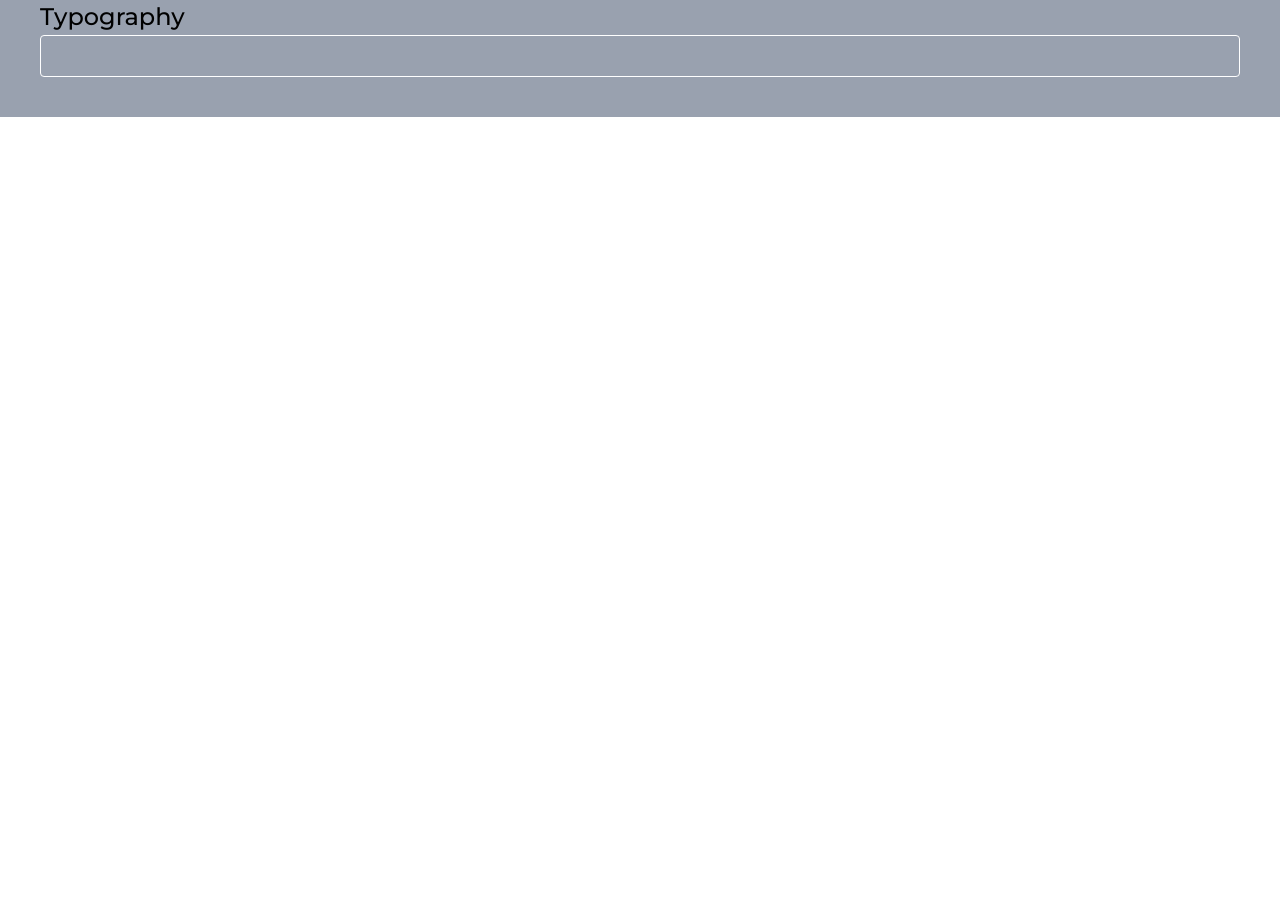
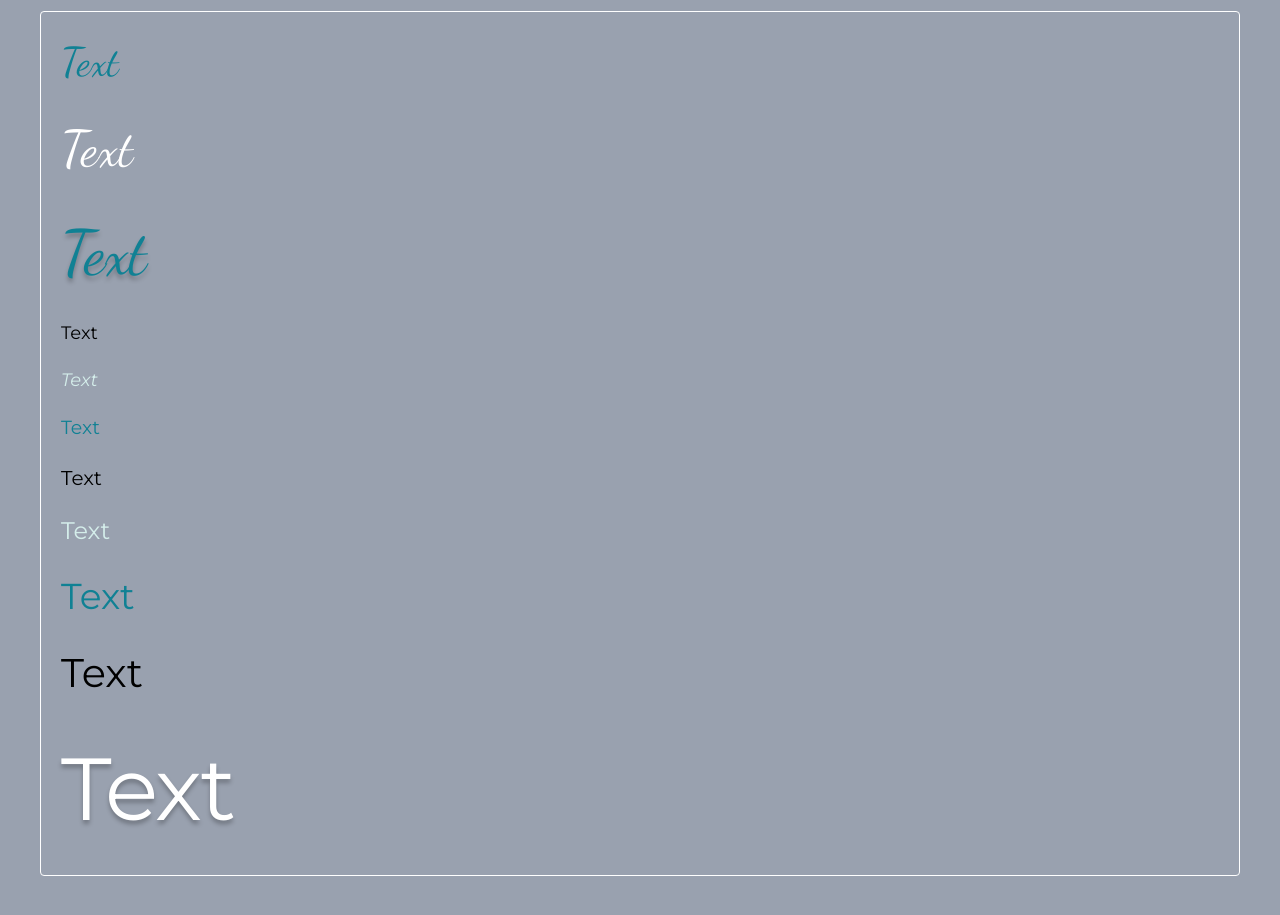
Before and after one commit to barry-black/nicole-pages-website, a Next.js app: page /design-system in a window 1280 px wide. Shown: the part 1705-2620 px from the top of the page. Before the commit the page ends 1822 px from the top, so only its background shows below. Built offline with nearby package versions, Linux system fonts and the light colour scheme.

Commit message:
1st proposition of component accueil

```diff
--- a/src/pages/design-system.tsx
+++ b/src/pages/design-system.tsx
@@ -98,11 +98,53 @@ export default function DesignSystem() {
 
         {/* Typography */}
         <div className="max-w">
-          <Typography variant="m-24" weight="medium">
-            Typography
-          </Typography>
-          <div className="flex flex-col gap-5 p-5 border border-white rounded">
-            {/* ... ton contenu typography actuel ... */}
+          <div className="space-y-2">
+            <Typography variant="m-24" weight="medium">
+              Typography
+            </Typography>
+            <div className="flex flex-col gap-5 p-5 border border-white rounded">
+              <Typography variant="ds-40" theme="ocean-blue" component="h1">
+                Text
+              </Typography>
+              <Typography variant="ds-50" theme="white" component="h1">
+                Text
+              </Typography>
+              <Typography
+                variant="ds-62-shadow"
+                theme="ocean-blue"
+                component="h1"
+              >
+                Text
+              </Typography>
+              <Typography variant="m-18" theme="black" component="div">
+                Text
+              </Typography>
+              <Typography
+                variant="m-18-italic"
+                theme="pale-blue"
+                component="div"
+              >
+                Text
+              </Typography>
+              <Typography variant="m-19" theme="ocean-blue" component="div">
+                Text
+              </Typography>
+              <Typography variant="m-20" theme="black" component="div">
+                Text
+              </Typography>
+              <Typography variant="m-24" theme="pale-blue" component="div">
+                Text
+              </Typography>
+              <Typography variant="m-36" theme="ocean-blue" component="div">
+                Text
+              </Typography>
+              <Typography variant="m-40" theme="black" component="div">
+                Text
+              </Typography>
+              <Typography variant="m-88-shadow" theme="white" component="div">
+                Text
+              </Typography>
+            </div>
           </div>
         </div>
       </Container>
--- a/src/pages/main-page.tsx
+++ b/src/pages/main-page.tsx
@@ -5,8 +5,9 @@ import { useState } from "react";
 import Image from "next/image";
 
 /* Component */
+import { Seo } from "@/ui/components/seo/seo";
 import { Navigation } from "@/ui/components/navigation/navigation";
-import { Seo } from "@/ui/components/seo/seo";
+import { Accueil } from "@/ui/components/accueil/accueil";
 
 export default function MainPage() {
   const [menuOpen, setMenuOpen] = useState(false);
@@ -45,8 +46,9 @@ export default function MainPage() {
         {/* Sticky Navbar */}
         <Navigation menuOpen={menuOpen} toggleMenu={toggleMenu} />
 
-        {/* Hero */}
-        <section className="bg-teal-600 text-white">
+        {/* Accueil */}
+        <Accueil />
+        {/* <section className="bg-teal-600 text-white">
           <div className="flex flex-col items-center text-center px-4 py-12 md:py-20">
             <Image
               src="/assets/images/accueil.webp"
@@ -65,7 +67,7 @@ export default function MainPage() {
               + d&apos;info
             </button>
           </div>
-        </section>
+        </section> */}
 
         <section className="text-center py-8 bg-white">
           <button className="bg-black text-white px-6 py-3 rounded-full hover:bg-gray-800 transition">
--- /dev/null
+++ b/src/ui/components/accueil/accueil.tsx
@@ -0,0 +1,32 @@
+"use client";
+
+/* public library */
+import Image from "next/image";
+
+/* Component */
+import { Button } from "@/ui/design-system/button/button";
+import { Typography } from "@/ui/design-system/typography/typography";
+
+export const Accueil = () => {
+  return (
+    <section className="relative h-[600px] md:h-[700px] overflow-hidden">
+      {/* Image de fond zoomée, centrée en bas à gauche, sans filtre */}
+      <div className="absolute inset-0 z-0">
+        <Image
+          src="/assets/images/accueil.webp"
+          alt="Arrière-plan Accueil"
+          fill
+          className="object-cover object-left-bottom scale-150"
+          priority
+        />
+      </div>
+
+      {/* Contenu centré */}
+      <div className="relative z-10 flex flex-col items-center justify-center text-white text-center h-full px-4">
+        <Typography variant="ds-62-shadow" theme="white" weight="semibold"> Thérapeute </Typography>
+        <Typography variant="m-88-shadow" theme="white" weight="semibold"> Hypnose Reiki PNL </Typography>
+        <Button variant="info">+ d&apos;info</Button>
+      </div>
+    </section>
+  );
+};
--- a/src/ui/components/navigation/navigation.tsx
+++ b/src/ui/components/navigation/navigation.tsx
@@ -36,7 +36,7 @@ export const Navigation = ({ menuOpen, toggleMenu }: NavigationProps) => {
 
   return (
     <header className="sticky top-0 z-50 bg-[var(--color-sky-blue)] text-white shadow">
-      <div className="flex items-center justify-between px-6 py-4 max-w-7xl mx-auto">
+      <div className="flex items-center justify-between px-6 max-w-7xl mx-auto">
         {/* Logo / scroll to top */}
         <div className="my-3">
           <Button
```
